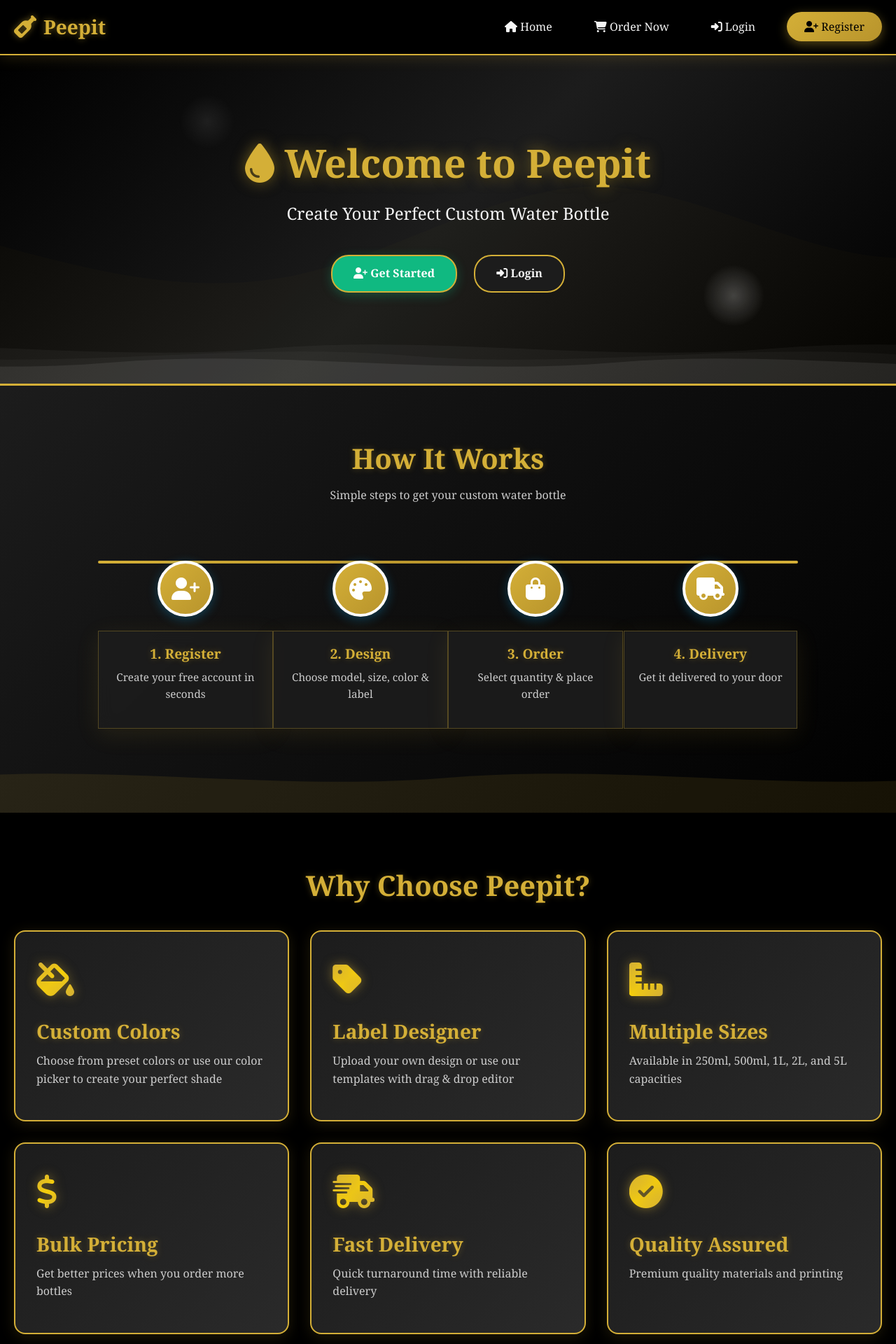
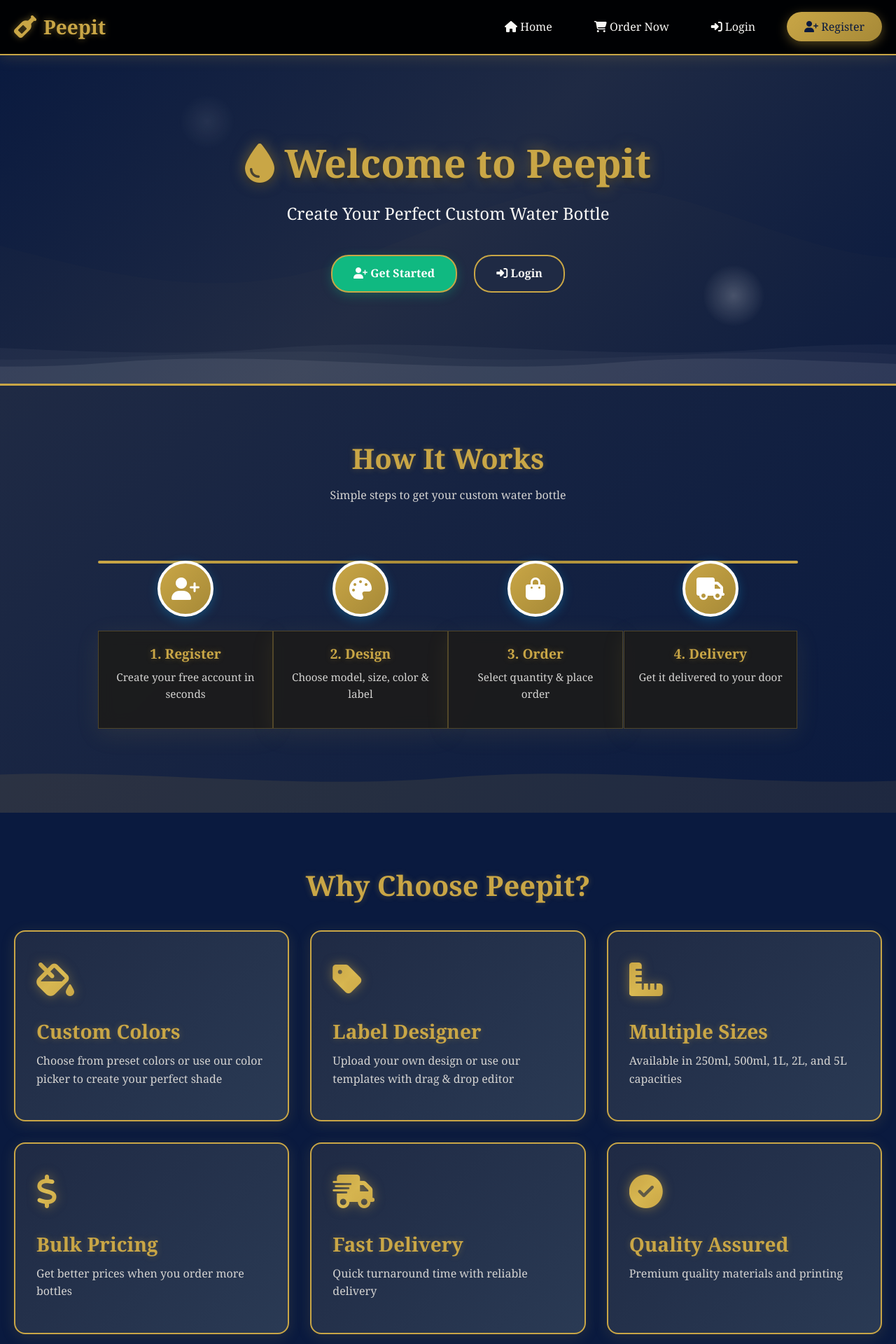
Before and after one commit to faruk-spec/peepit, a PHP site: page / in a window 1280 px wide. Shown: the top 1920 px of the page at 70% size. Run offline with PHP 8.4, Linux system fonts and the light colour scheme; data comes from the database, SQL or seed files in the repository; data that the repository does not hold is empty.

Commit message:
Complete Navy + Metallic Gold premium theme redesign
Co-authored-by: faruk-spec <240571668+faruk-spec@users.noreply.github.com>

```diff
--- a/public/css/style.css
+++ b/public/css/style.css
@@ -1,26 +1,26 @@
-/* Peepit - Luxurious Royal Gold Theme */
+/* Peepit - Navy + Metallic Gold Premium Theme */
 :root {
-    /* Luxury color palette */
-    --primary: #D4AF37;        /* Royal Gold */
-    --secondary: #B8942C;      /* Dark Gold */
-    --accent: #F5F5F5;         /* Soft Highlight */
+    /* Premium color palette */
+    --primary: #C9A646;        /* Metallic Gold */
+    --secondary: #A68937;      /* Darker Gold */
+    --accent: #F8F7F5;         /* Light Cream */
     --success: #10B981;        /* Emerald */
     --error: #EF4444;          /* Red */
     --warning: #F59E0B;        /* Amber */
-    --info: #D4AF37;           /* Royal Gold */
-    --dark: #000000;           /* Matte Black */
-    --charcoal: #1C1C1C;       /* Charcoal */
-    --light: #F5F5F5;          /* Soft Highlight */
-    --border: #D4AF37;         /* Royal Gold */
-    --text: #F5F5F5;           /* Soft Highlight */
-    --text-light: #CCCCCC;     /* Light Gray */
+    --info: #C9A646;           /* Metallic Gold */
+    --dark: #0A1A3F;           /* Deep Navy */
+    --charcoal: #1F2A44;       /* Slate Blue */
+    --light: #F8F7F5;          /* Light Cream */
+    --border: #C9A646;         /* Metallic Gold */
+    --text: #F8F7F5;           /* Light Cream */
+    --text-light: #D4D3D1;     /* Light Gray */
     --text-dark: #1E293B;      /* Dark text for light backgrounds */
 
-    /* Luxury gradients */
-    --gradient-primary: linear-gradient(135deg, #D4AF37 0%, #B8942C 100%);
-    --gradient-hero: linear-gradient(135deg, #000000 0%, #1C1C1C 50%, #000000 100%);
-    --gradient-card: linear-gradient(135deg, #1C1C1C 0%, #2A2A2A 100%);
-    --gradient-gold: linear-gradient(135deg, #D4AF37 0%, #FFD700 50%, #D4AF37 100%);
+    /* Premium gradients */
+    --gradient-primary: linear-gradient(135deg, #C9A646 0%, #A68937 100%);
+    --gradient-hero: linear-gradient(135deg, #0A1A3F 0%, #1F2A44 50%, #0A1A3F 100%);
+    --gradient-card: linear-gradient(135deg, #1F2A44 0%, #2A3A54 100%);
+    --gradient-gold: linear-gradient(135deg, #C9A646 0%, #E0C158 50%, #C9A646 100%);
 }
 
 * {
@@ -60,7 +60,7 @@ h1, h2, h3, h4, h5, h6 {
     color: var(--primary);
     font-weight: 700;
     line-height: 1.2;
-    text-shadow: 0 0 10px rgba(212, 175, 55, 0.3);
+    text-shadow: 0 0 10px rgba(201, 166, 70, 0.3);
 }
 
 h1 { font-size: 3rem; margin-bottom: 1rem; }
@@ -74,7 +74,7 @@ p { margin-bottom: 1rem; color: var(--text-light); }
 .navbar {
     background: rgba(0, 0, 0, 0.95);
     backdrop-filter: blur(10px);
-    box-shadow: 0 2px 20px rgba(212, 175, 55, 0.2);
+    box-shadow: 0 2px 20px rgba(201, 166, 70, 0.2);
     padding: 1rem 0;
     position: sticky;
     top: 0;
@@ -97,7 +97,7 @@ p { margin-bottom: 1rem; color: var(--text-light); }
     display: flex;
     align-items: center;
     gap: 10px;
-    text-shadow: 0 0 10px rgba(212, 175, 55, 0.5);
+    text-shadow: 0 0 10px rgba(201, 166, 70, 0.5);
 }
 
 .navbar-brand i {
@@ -234,7 +234,7 @@ p { margin-bottom: 1rem; color: var(--text-light); }
     color: var(--primary);
     font-size: 3.5rem;
     margin-bottom: 20px;
-    text-shadow: 0 0 20px rgba(212, 175, 55, 0.5), 0 2px 10px rgba(0, 0, 0, 0.5);
+    text-shadow: 0 0 20px rgba(201, 166, 70, 0.5), 0 2px 10px rgba(0, 0, 0, 0.5);
 }
 
 .hero p {
@@ -263,12 +263,12 @@ p { margin-bottom: 1rem; color: var(--text-light); }
 .btn-primary {
     background: var(--gradient-primary);
     color: var(--dark);
-    box-shadow: 0 4px 15px rgba(212, 175, 55, 0.4);
+    box-shadow: 0 4px 15px rgba(201, 166, 70, 0.4);
 }
 
 .btn-primary:hover {
     transform: translateY(-3px);
-    box-shadow: 0 6px 25px rgba(212, 175, 55, 0.6);
+    box-shadow: 0 6px 25px rgba(201, 166, 70, 0.6);
     background: var(--gradient-gold);
 }
 
@@ -311,14 +311,14 @@ p { margin-bottom: 1rem; color: var(--text-light); }
     background: var(--gradient-card);
     border-radius: 16px;
     padding: 30px;
-    box-shadow: 0 4px 20px rgba(212, 175, 55, 0.15);
+    box-shadow: 0 4px 20px rgba(201, 166, 70, 0.15);
     transition: all 0.3s;
     border: 2px solid var(--primary);
 }
 
 .card:hover {
     transform: translateY(-5px);
-    box-shadow: 0 8px 30px rgba(212, 175, 55, 0.3);
+    box-shadow: 0 8px 30px rgba(201, 166, 70, 0.3);
     border-color: var(--primary);
 }
 
@@ -326,8 +326,8 @@ p { margin-bottom: 1rem; color: var(--text-light); }
     background: rgba(28, 28, 28, 0.95);
     backdrop-filter: blur(10px);
     -webkit-backdrop-filter: blur(10px);
-    border: 1px solid rgba(212, 175, 55, 0.3);
-    box-shadow: 0 8px 32px 0 rgba(212, 175, 55, 0.1);
+    border: 1px solid rgba(201, 166, 70, 0.3);
+    box-shadow: 0 8px 32px 0 rgba(201, 166, 70, 0.1);
 }
 
 /* Enhanced Glassmorphism Effects */
@@ -388,7 +388,7 @@ section {
     color: var(--primary);
     margin-bottom: 20px;
     display: inline-block;
-    text-shadow: 0 0 15px rgba(212, 175, 55, 0.5);
+    text-shadow: 0 0 15px rgba(201, 166, 70, 0.5);
 }
 
 .feature-icon i {
```
Also changed, not shown: other parts of public/css/style.css (+20 -20 lines).
